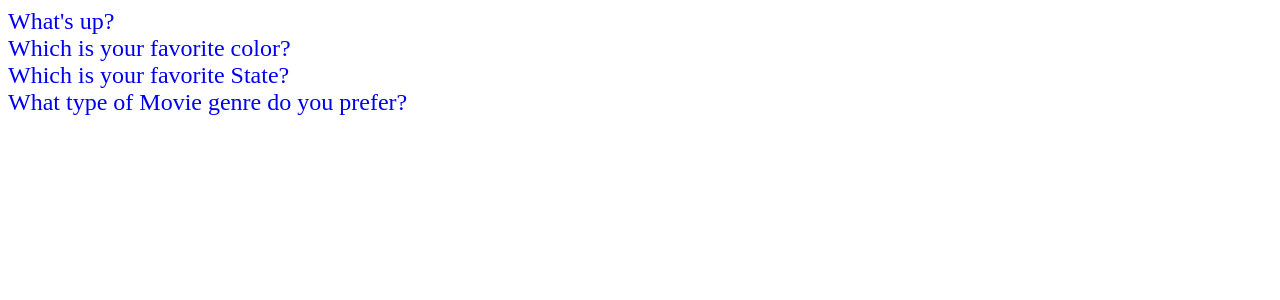
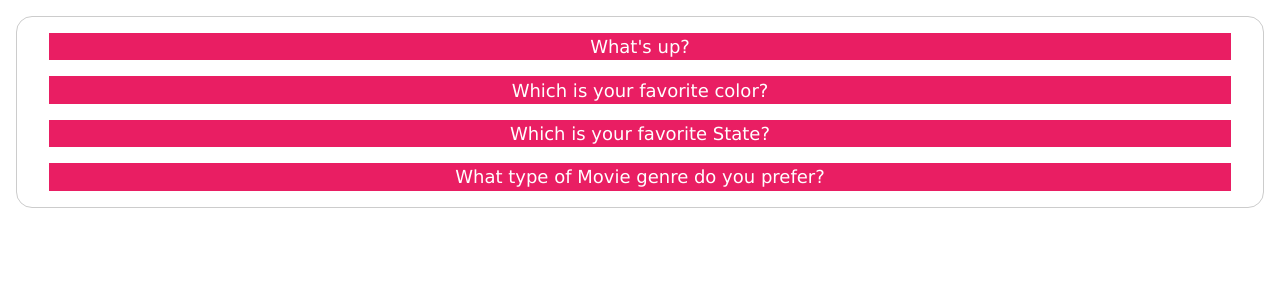
Before and after one commit to Dhanshree-Sonar/Polls-Django, a Django app: template polls/templates/polls/index.html in a window 1280 px wide. Shown: the top 300 px of the page. Run offline with Django 3.2, Linux system fonts and the light colour scheme; the template is opened without the code that fills it: values that come from a table or form of the project are taken from there, others are empty; data comes from the database, SQL or seed files in the repository.

Commit message:
Feat: Add style for poll questions
Used W3.CSS styles for styling the index page which show list of polls.

```diff
--- a/polls/templates/polls/index.html
+++ b/polls/templates/polls/index.html
@@ -4,13 +4,14 @@
   <head>
     <meta charset="utf-8">
     <link rel="stylesheet" type="text/css" href="{% static 'polls/style.css' %}" />
+    <link rel="stylesheet" href="https://www.w3schools.com/w3css/4/w3.css">
     <title>Polls</title>
   </head>
   <body>
     {% if latest_question_list %}
-    <div class="">
+    <div class="w3-panel w3-border w3-round-xlarge w3-margin">
       {% for question in latest_question_list %}
-        <div class="">
+        <div class="w3-container w3-pink w3-margin w3-center w3-large">
           <a href="{% url 'polls:detail' question.id %}">{{ question.question_text }}</a>
         </div>
       {% endfor %}
```
